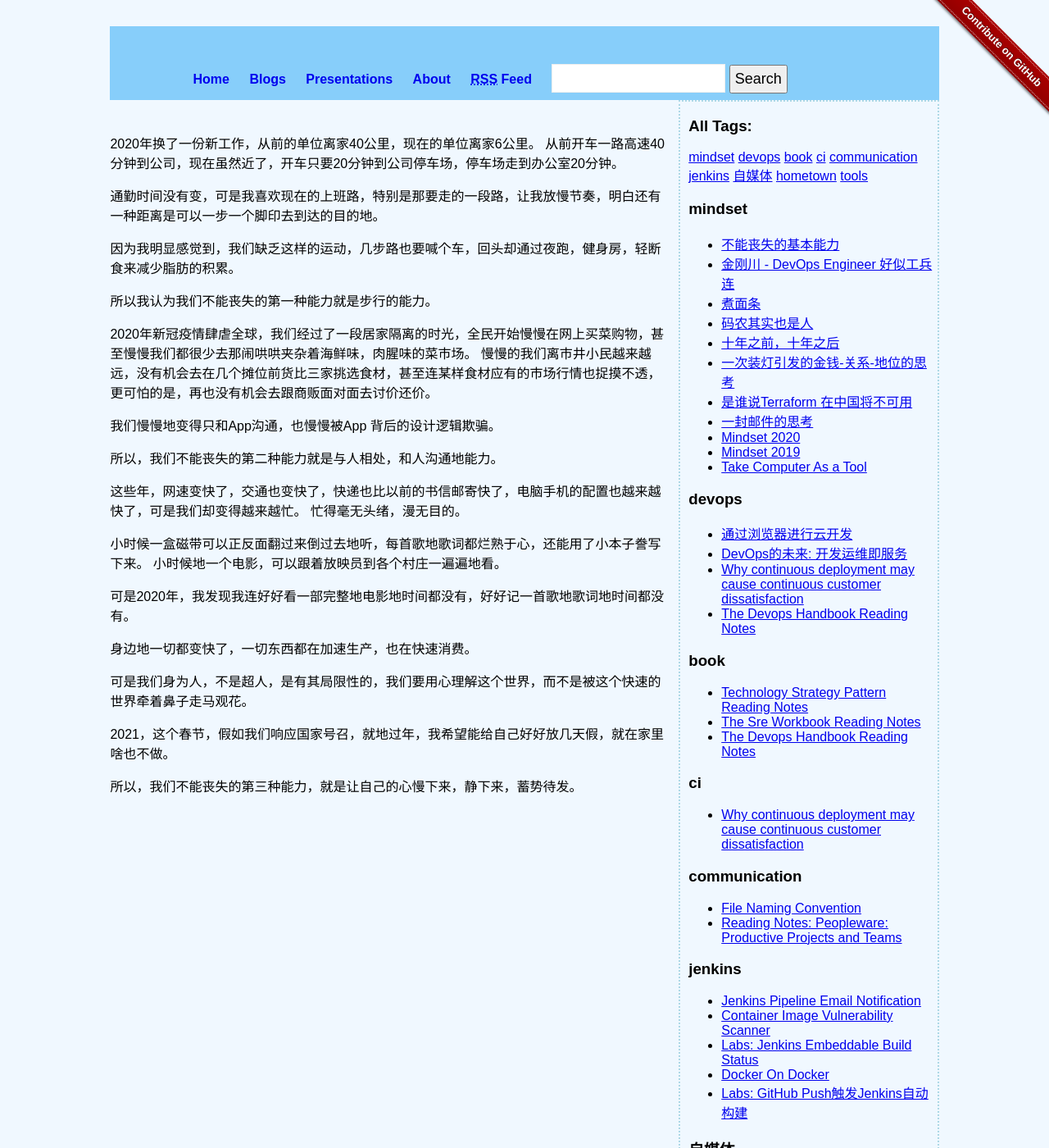
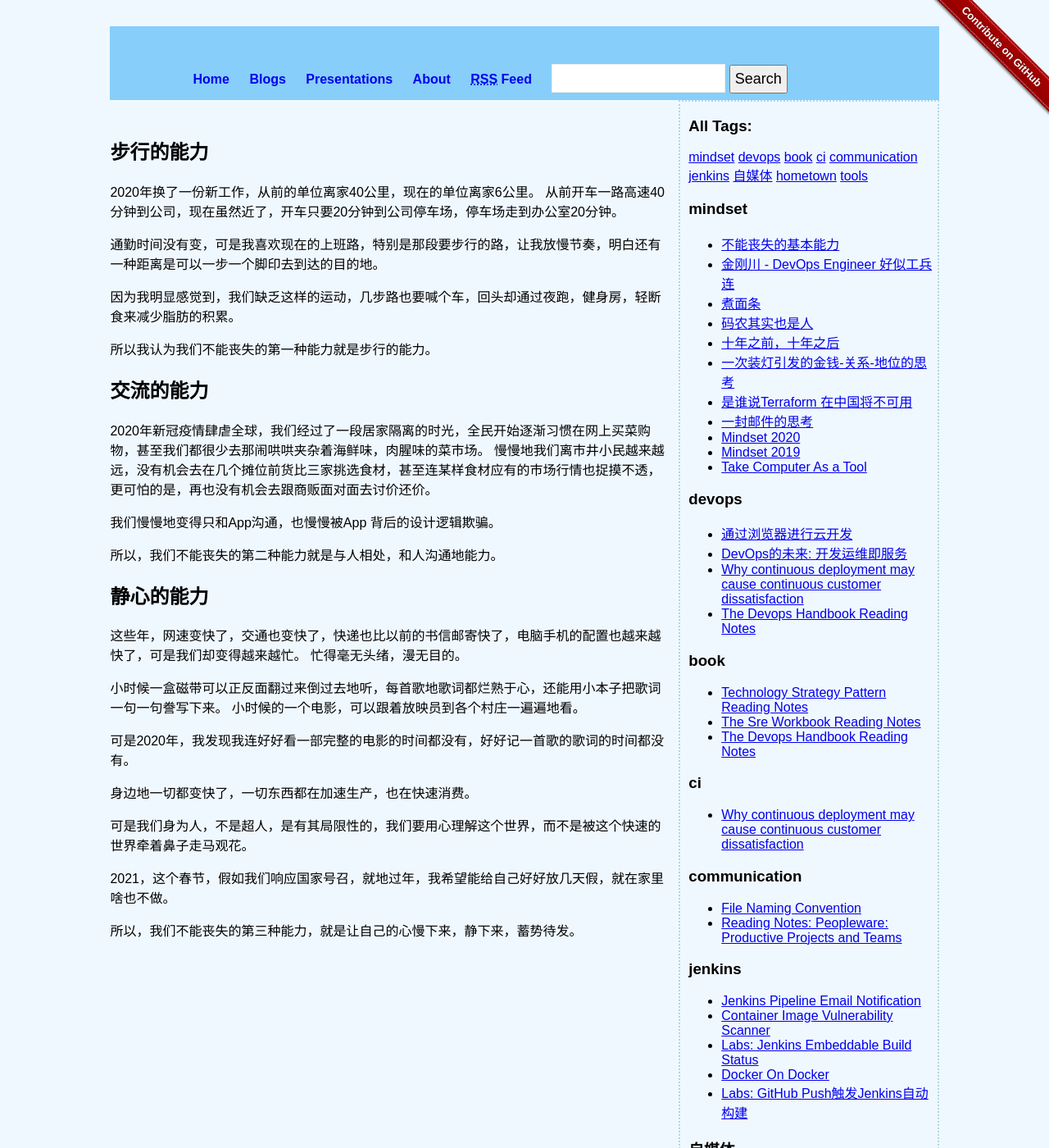
Before and after one commit to liuning0820/liuning0820.github.io, a Jekyll site: the page built from _posts/2021-01-21-不能丧失的基本能力.md, in a window 1280 px wide and 1400 px high. Shown: the whole window at 82% size. Built offline with Jekyll 4.4.1, drawn with Linux system fonts in a browser that asks for light colours.

Commit message:
update a bit

```diff
--- a/_posts/2021-01-21-不能丧失的基本能力.md
+++ b/_posts/2021-01-21-不能丧失的基本能力.md
@@ -5,29 +5,36 @@ tags: [mindset]
 title: 不能丧失的基本能力
 ---
 
+## 步行的能力
+
 2020年换了一份新工作，从前的单位离家40公里，现在的单位离家6公里。
 从前开车一路高速40分钟到公司，现在虽然近了，开车只要20分钟到公司停车场，停车场走到办公室20分钟。
 
-通勤时间没有变，可是我喜欢现在的上班路，特别是那要走的一段路，让我放慢节奏，明白还有一种距离是可以一步一个脚印去到达的目的地。
+通勤时间没有变，可是我喜欢现在的上班路，特别是那段要步行的路，让我放慢节奏，明白还有一种距离是可以一步一个脚印去到达的目的地。
 
 因为我明显感觉到，我们缺乏这样的运动，几步路也要喊个车，回头却通过夜跑，健身房，轻断食来减少脂肪的积累。
 
 所以我认为我们不能丧失的第一种能力就是步行的能力。
 
-2020年新冠疫情肆虐全球，我们经过了一段居家隔离的时光，全民开始慢慢在网上买菜购物，甚至慢慢我们都很少去那闹哄哄夹杂着海鲜味，肉腥味的菜市场。
-慢慢的我们离市井小民越来越远，没有机会去在几个摊位前货比三家挑选食材，甚至连某样食材应有的市场行情也捉摸不透，更可怕的是，再也没有机会去跟商贩面对面去讨价还价。
+## 交流的能力
+
+
+2020年新冠疫情肆虐全球，我们经过了一段居家隔离的时光，全民开始逐渐习惯在网上买菜购物，甚至我们都很少去那闹哄哄夹杂着海鲜味，肉腥味的菜市场。
+慢慢地我们离市井小民越来越远，没有机会去在几个摊位前货比三家挑选食材，甚至连某样食材应有的市场行情也捉摸不透，更可怕的是，再也没有机会去跟商贩面对面去讨价还价。
 
 我们慢慢地变得只和App沟通，也慢慢被App 背后的设计逻辑欺骗。
 
 所以，我们不能丧失的第二种能力就是与人相处，和人沟通地能力。
 
+## 静心的能力
+
 这些年，网速变快了，交通也变快了，快递也比以前的书信邮寄快了，电脑手机的配置也越来越快了，可是我们却变得越来越忙。
 忙得毫无头绪，漫无目的。
 
-小时候一盒磁带可以正反面翻过来倒过去地听，每首歌地歌词都烂熟于心，还能用了小本子誊写下来。
-小时候地一个电影，可以跟着放映员到各个村庄一遍遍地看。
+小时候一盒磁带可以正反面翻过来倒过去地听，每首歌地歌词都烂熟于心，还能用小本子把歌词一句一句誊写下来。
+小时候的一个电影，可以跟着放映员到各个村庄一遍遍地看。
 
-可是2020年，我发现我连好好看一部完整地电影地时间都没有，好好记一首歌地歌词地时间都没有。
+可是2020年，我发现我连好好看一部完整的电影的时间都没有，好好记一首歌的歌词的时间都没有。
 
 身边地一切都变快了，一切东西都在加速生产，也在快速消费。
 
```
